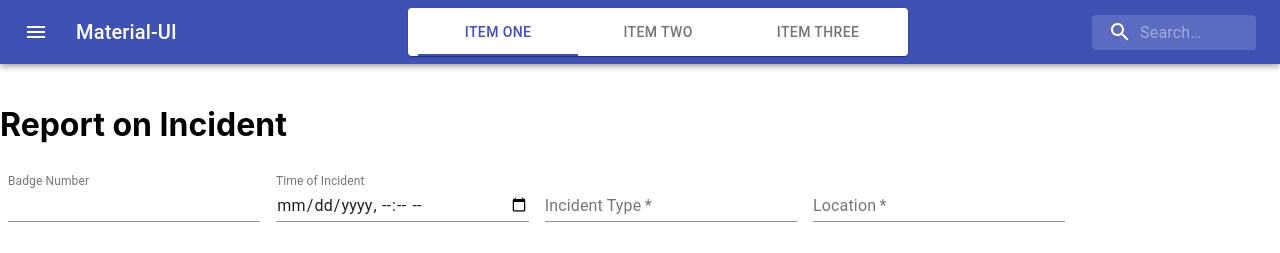
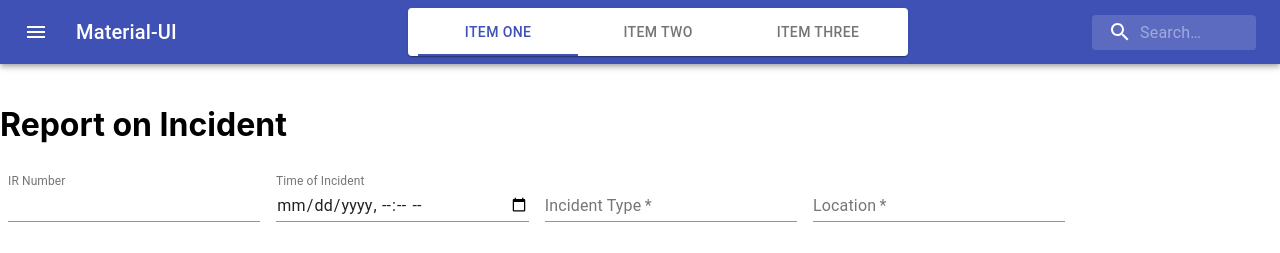
Before and after one commit to zhatch5201/rms-home, a React (Create React App) app: page / in a window 1280 px wide. Shown: the top 253 px of the page. Built offline with nearby package versions, Linux system fonts and the light colour scheme.

Commit message:
forgot something

```diff
--- a/src/Components/incidence_form.js
+++ b/src/Components/incidence_form.js
@@ -46,7 +46,7 @@ export default function FormPropsTextFields() {
         <div>
         <TextField
             id="standard-number"
-            label="Badge Number"
+            label="IR Number"
             type="number"
             InputLabelProps={{
               shrink: true,
```
